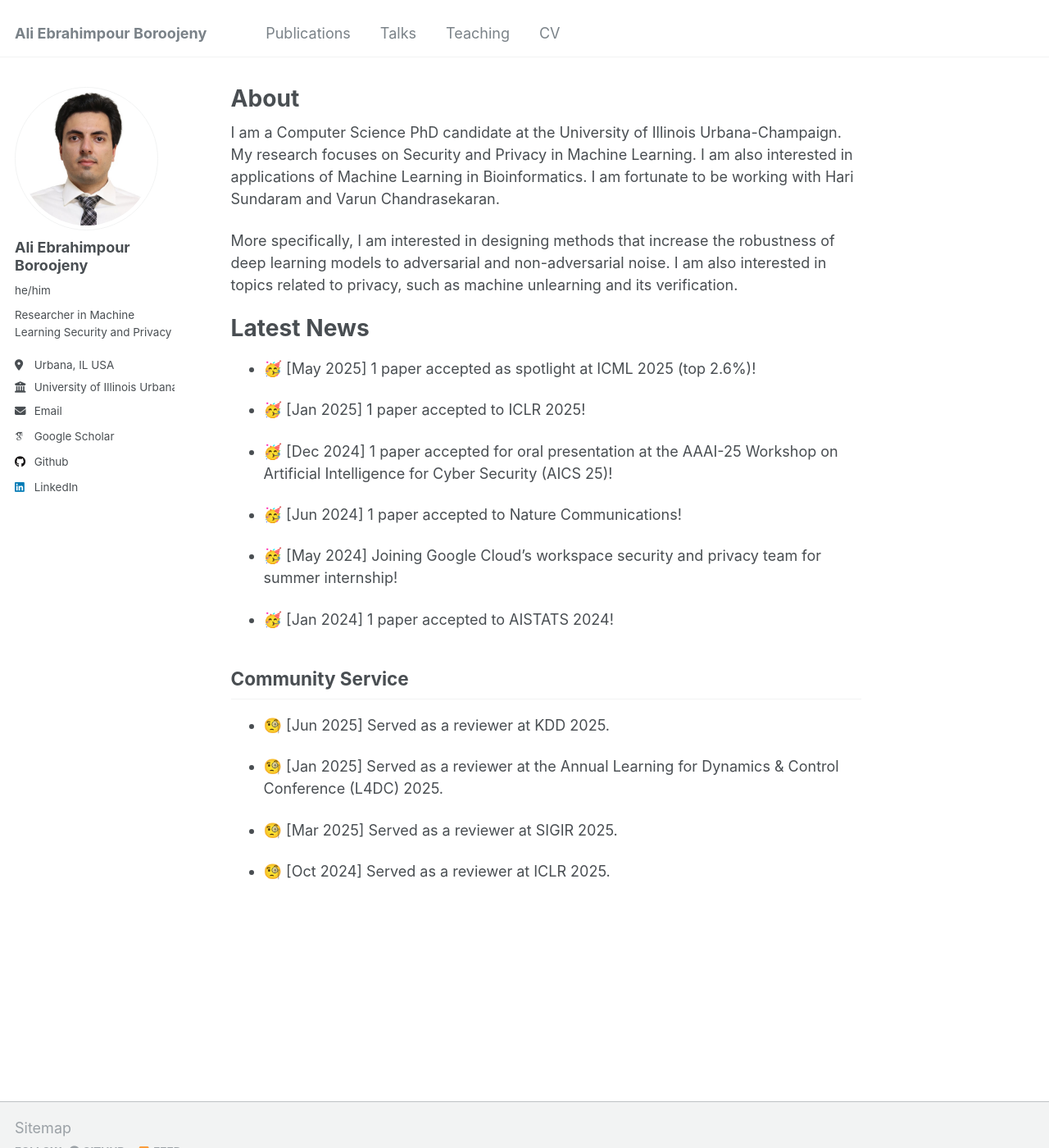
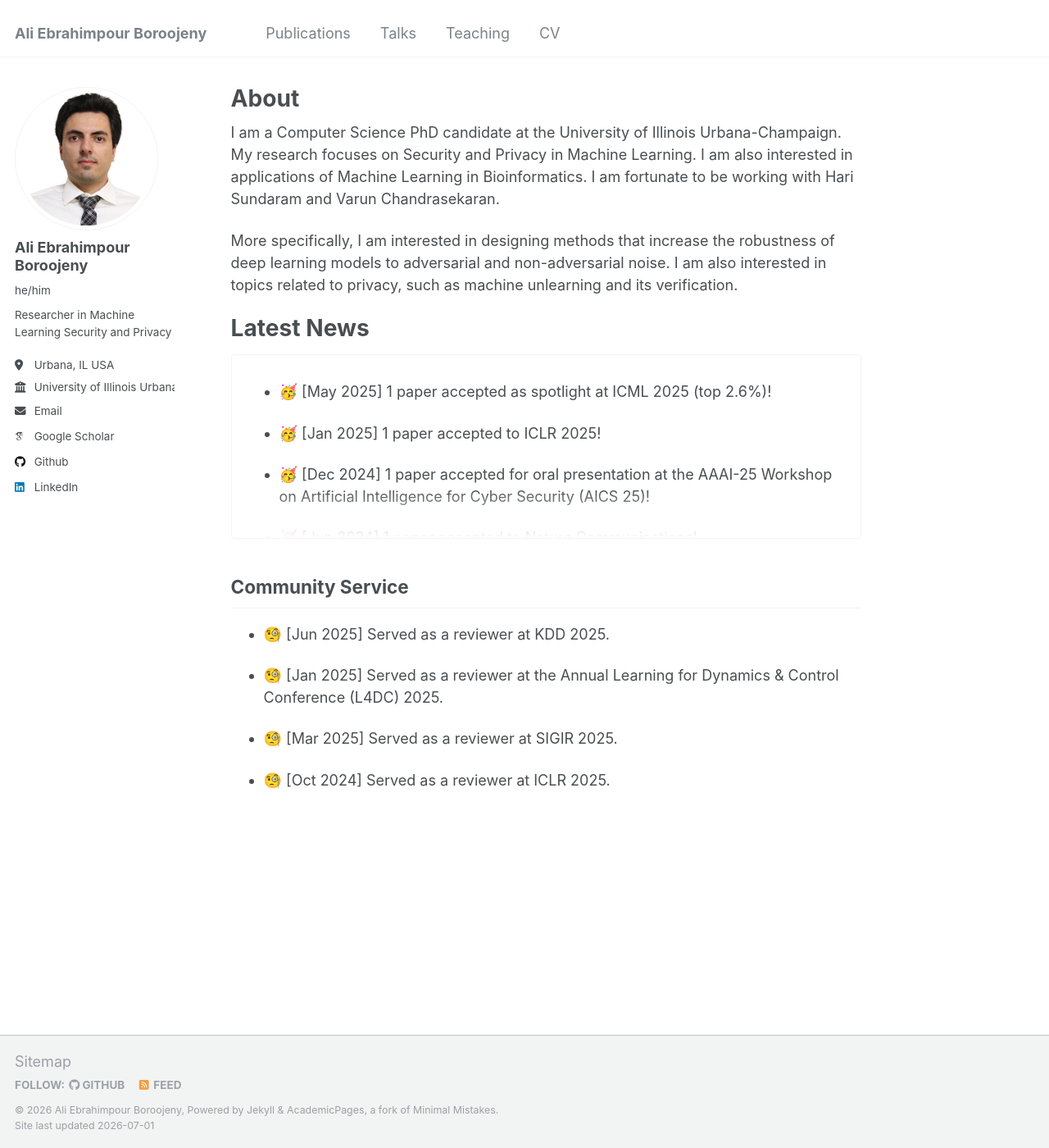
Before and after one commit to Ali-E/ali-e.github.io, a Jekyll site: the page built from _pages/about.md, in a window 1280 px wide and 1400 px high. Shown: the whole window at 82% size. Built offline with Jekyll 4.4.1, drawn with Linux system fonts in a browser that asks for light colours; emoji names are drawn with the system emoji font; some web fonts are replaced.

Commit message:
updating the late news section

```diff
--- a/_pages/about.md
+++ b/_pages/about.md
@@ -14,6 +14,9 @@ More specifically, I am interested in designing methods that increase the robust
 
 <h1>Latest News</h1>
 
+<div class="news-scroll-container">
+<div class="news-scroll-inner" markdown="1">
+
 * :partying_face: [May 2025] 1 paper accepted as spotlight at ICML 2025 (top 2.6%)!
 
 * :partying_face: [Jan 2025] 1 paper accepted to ICLR 2025!
@@ -26,6 +29,9 @@ More specifically, I am interested in designing methods that increase the robust
 
 * :partying_face: [Jan 2024] 1 paper accepted to AISTATS 2024!
 
+</div>
+</div>
+
 
 <h2>Community Service</h2>
 
--- a/_sass/_page.scss
+++ b/_sass/_page.scss
@@ -190,6 +190,43 @@
     text-decoration: none;
   }
 }
+
+/*
+   News scroll
+   ========================================================================== */
+
+.news-scroll-container {
+  position: relative;
+  border: 1px solid $border-color;
+  border-radius: $border-radius;
+  padding: 0.75em 1em 0 1em;
+  margin-bottom: 1.5em;
+
+  &::after {
+    content: '';
+    position: absolute;
+    bottom: 0;
+    left: 0;
+    right: 0;
+    height: 60px;
+    background: linear-gradient(to bottom, rgba(255, 255, 255, 0), rgba(255, 255, 255, 1));
+    pointer-events: none;
+    border-radius: 0 0 $border-radius $border-radius;
+    z-index: 1;
+  }
+}
+
+.news-scroll-inner {
+  max-height: 210px;
+  overflow-y: auto;
+  padding-right: 6px;
+  padding-bottom: 30px;
+
+  ul {
+    margin-bottom: 0;
+  }
+}
+
 
 /*
    Social sharing
```
Also changed, not shown: .claude/settings.json (added).
